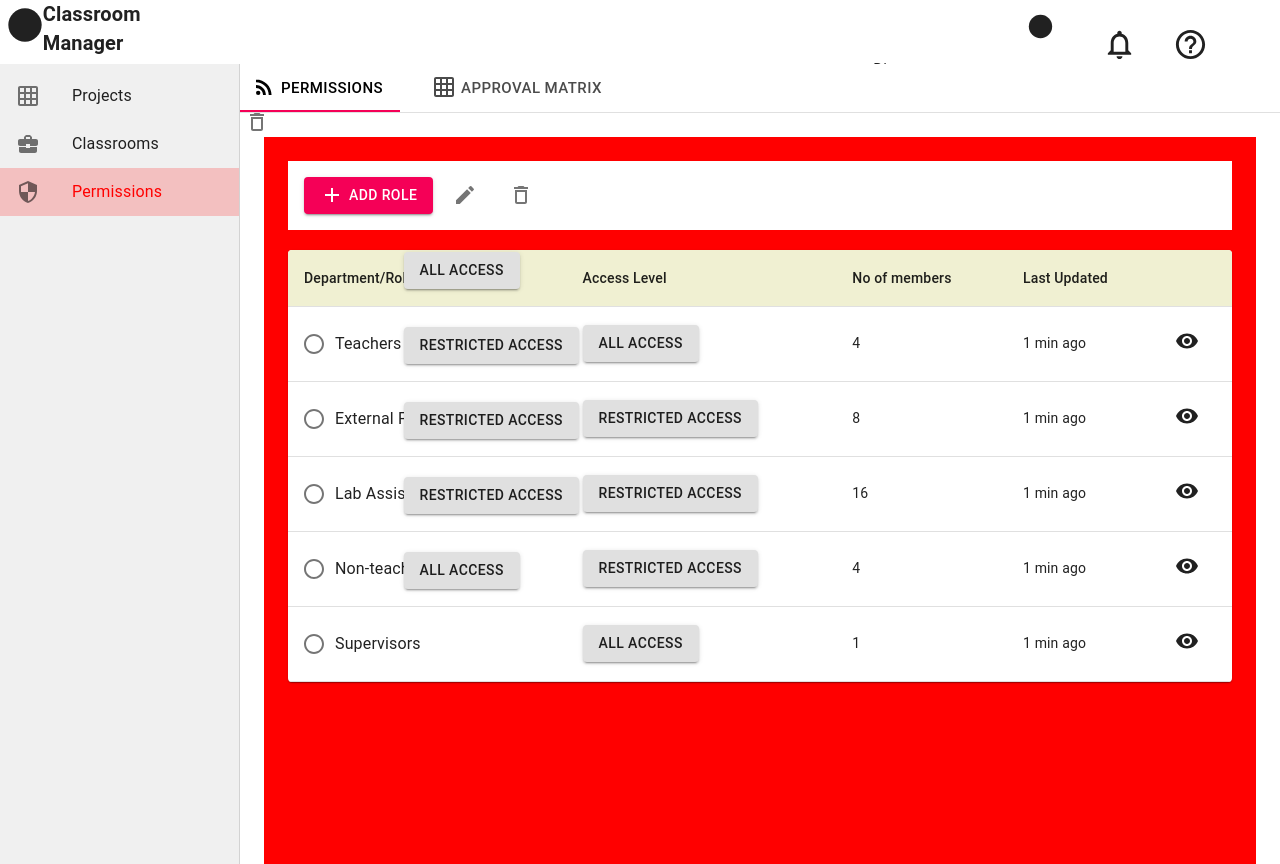
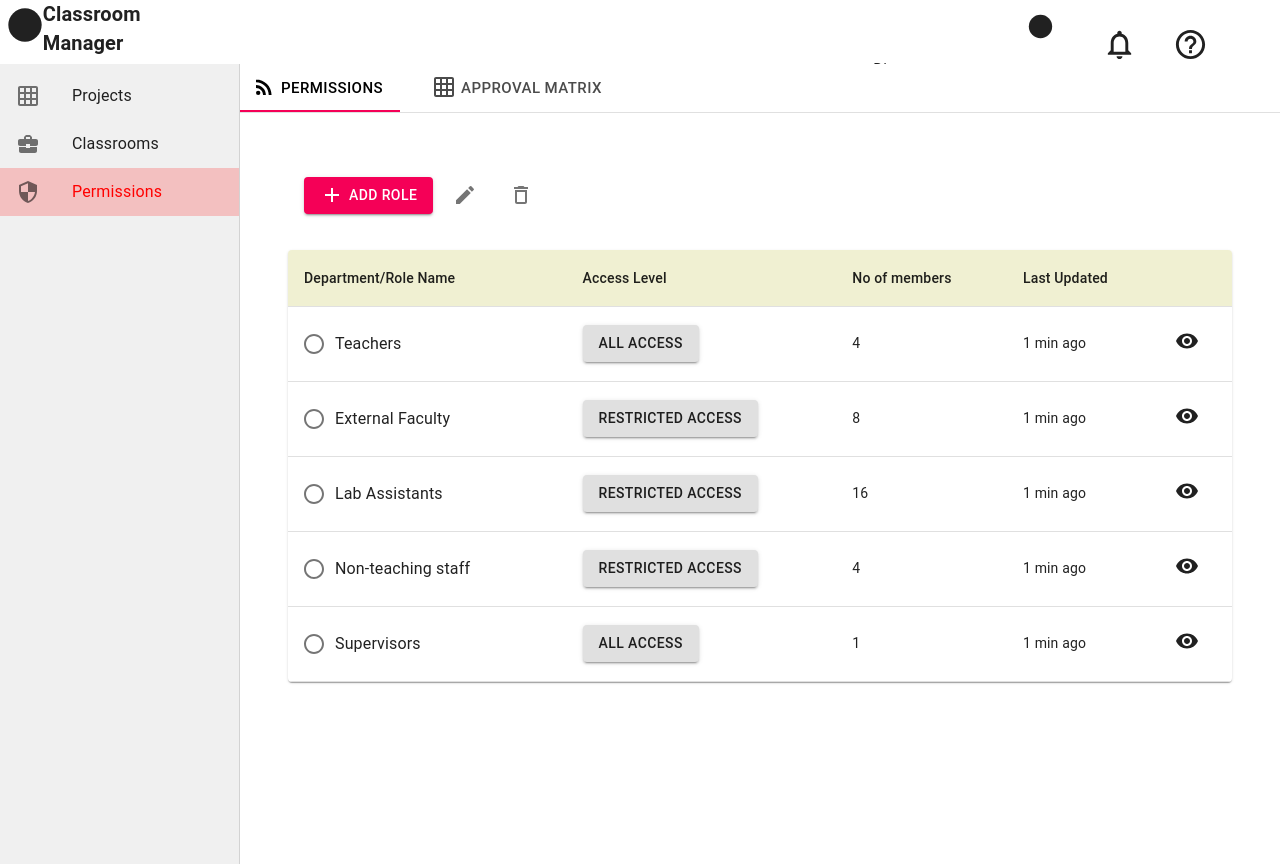
Before and after one commit to Nagadivyasree15/Classroom_Manager, a React (Create React App) app: page / in a window 1280 px wide. After the commit the page ends 800 px from the top, so only its background shows below. Built offline with nearby package versions, Linux system fonts and the light colour scheme.

Commit message:
navigation

```diff
--- a/src/App.js
+++ b/src/App.js
@@ -81,8 +81,9 @@ function App() {
       <BrowserRouter>
         <SideBar />
         <Routes>
+          <Route path="/" element={<SideBar />} />
           <Route path="/access_control" element={<AccessControl />} />
-          <Route path="/" element={<Permissions />} />
+          <Route path="/permissions" element={<Permissions />} />
         </Routes>
       </BrowserRouter>
     </Box>
--- a/src/Components/Permissions.jsx
+++ b/src/Components/Permissions.jsx
@@ -47,10 +47,7 @@ const Permissions = () => {
     setDepartment(e.target.value);
   };
   return (
-    <Box
-      component="main"
-      sx={{ flexGrow: 0, bgcolor: 'red', p: 3, height: '100vh' }}
-    >
+    <Box component="main" sx={{ flexGrow: 0, p: 3, height: '100vh' }}>
       <Grid
         container
         style={{ backgroundColor: '#ffffff', marginBottom: '20px' }}
```
